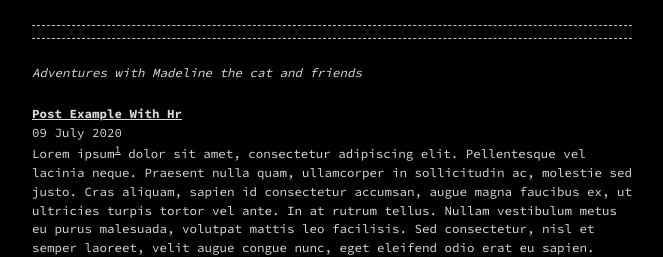
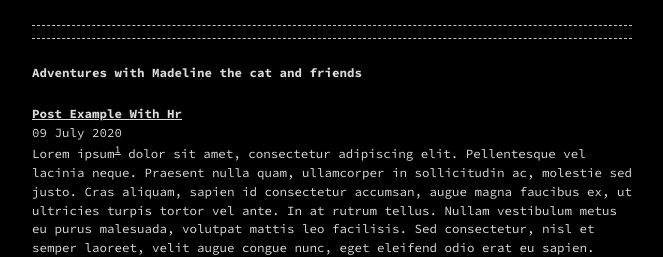
Before and after one commit to madelinethecat/site, a Jekyll site: the page built from index.md, in a window 1280 px wide. Shown: the top 257 px of the page, without its empty margins (308-971 px from the left). Built offline with Jekyll 4.4.1, drawn with Linux system fonts in a browser that asks for light colours.

```diff
--- a/index.md
+++ b/index.md
@@ -4,7 +4,7 @@ layout: home
 permalink: /
 ---
 
- _Adventures with Madeline the cat and friends_
+ **Adventures with Madeline the cat and friends**
 
  {% for post in site.posts %}
   <article>
```
